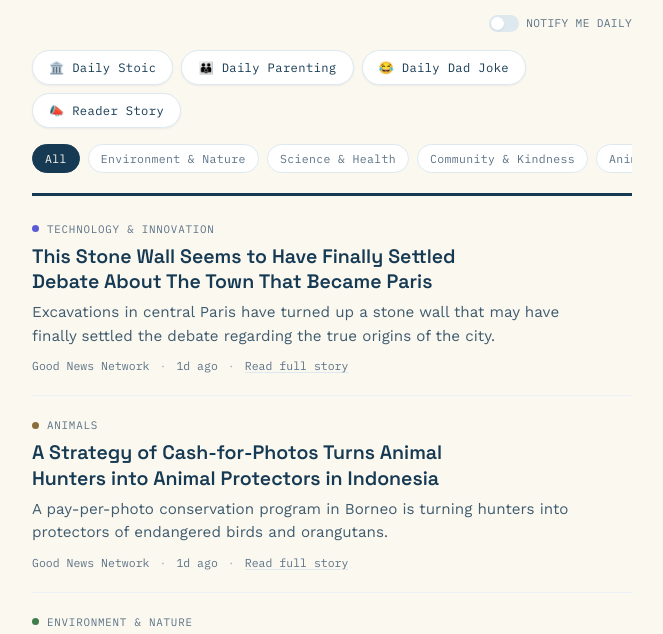
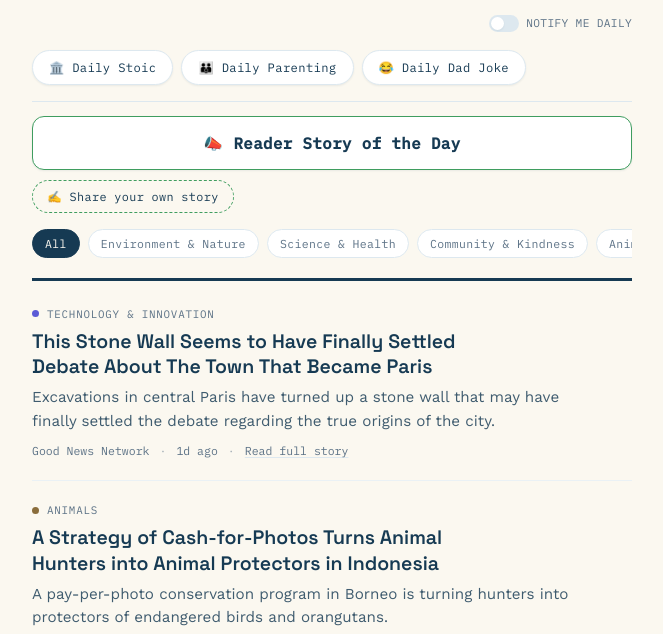
Before and after one commit to joshlorenzen88/be-better-bulletin, a plain HTML site: page index.html in a window 1280 px wide. Shown: the part 131-765 px from the top of the page, without its empty margins (308-971 px from the left). Drawn offline with nearby package versions, Linux system fonts and the light colour scheme; no server answers.

Commit message:
Restyle Reader Story layout: divider, bigger button, collapsible submission form

```diff
--- a/index.html
+++ b/index.html
@@ -232,6 +232,39 @@
     color: var(--ink);
   }
 
+  .practice-row-divider {
+    border: none;
+    border-top: 1px solid var(--line);
+    margin: 16px 0 14px;
+  }
+  .spotlight-block { margin-bottom: 0; }
+  .practice-btn.spotlight-big-btn {
+    width: 100%;
+    justify-content: center;
+    font-size: 0.98rem;
+    font-weight: 600;
+    padding: 16px 22px;
+    border-radius: 12px;
+    border-color: var(--spotlight);
+  }
+  .spotlight-toggle-row { margin-top: 10px; }
+  .spotlight-toggle-btn {
+    font-family: "IBM Plex Mono", ui-monospace, monospace;
+    font-size: 0.74rem;
+    letter-spacing: 0.03em;
+    background: none;
+    border: 1px dashed var(--spotlight);
+    color: var(--ink);
+    padding: 8px 14px;
+    border-radius: 999px;
+    cursor: pointer;
+  }
+  .spotlight-toggle-btn:focus-visible { outline: 2px solid var(--focus); outline-offset: 2px; }
+  .spotlight-toggle-btn[aria-expanded="true"] {
+    background: var(--spotlight-tint);
+    border-style: solid;
+  }
+
   .practice-panel {
     margin-top: 12px;
     padding: 20px 20px 18px;
@@ -460,7 +493,7 @@
 
   /* ---------- Share Your Story ---------- */
   .spotlight-form-section {
-    margin-top: 28px;
+    margin-top: 14px;
     padding: 22px 20px;
     background: var(--paper-raised);
     border: 1px solid var(--line);
@@ -583,8 +616,14 @@
       <button class="practice-btn" id="btn-stoic" data-practice="stoic" aria-expanded="false">🏛️ Daily Stoic</button>
       <button class="practice-btn" id="btn-parenting" data-practice="parenting" aria-expanded="false">👪 Daily Parenting</button>
       <button class="practice-btn" id="btn-dadjoke" data-practice="dadjoke" aria-expanded="false">😂 Daily Dad Joke</button>
-      <button class="practice-btn" id="btn-spotlight" data-practice="spotlight" aria-expanded="false">📣 Reader Story</button>
     </div>
+
+    <hr class="practice-row-divider" aria-hidden="true">
+
+    <div class="spotlight-block">
+      <button class="practice-btn spotlight-big-btn" id="btn-spotlight" data-practice="spotlight" aria-expanded="false">📣 Reader Story of the Day</button>
+    </div>
+
     <section class="practice-panel" id="practice-panel" aria-label="Daily practice" hidden>
       <div class="practice-eyebrow">
         <span class="practice-eyebrow-label" id="practice-eyebrow-label">—</span>
@@ -599,16 +638,11 @@
       <div class="practice-prompt"><span class="mark">→</span><span id="practice-prompt"></span></div>
     </section>
 
-    <div class="rail" id="rail"></div>
-  </header>
+    <div class="spotlight-toggle-row">
+      <button type="button" class="spotlight-toggle-btn" id="spotlight-toggle-btn" aria-expanded="false" aria-controls="spotlight-form-wrap">✍️ Share your own story</button>
+    </div>
 
-  <main class="feed" id="feed">
-    <div class="skeleton"><div class="skel-line" style="width:30%"></div><div class="skel-line" style="width:80%;height:18px"></div><div class="skel-line" style="width:95%"></div></div>
-    <div class="skeleton"><div class="skel-line" style="width:24%"></div><div class="skel-line" style="width:70%;height:18px"></div><div class="skel-line" style="width:88%"></div></div>
-    <div class="skeleton"><div class="skel-line" style="width:28%"></div><div class="skel-line" style="width:75%;height:18px"></div><div class="skel-line" style="width:60%"></div></div>
-  </main>
-
-  <section class="spotlight-form-section" aria-label="Share your story">
+    <section class="spotlight-form-section" id="spotlight-form-wrap" aria-label="Share your story" hidden>
       <p class="spotlight-form-eyebrow">Share Your Positive Story</p>
       <h2 class="spotlight-form-title">Something good happen to you lately?</h2>
       <p class="spotlight-form-sub">Tell us about it. We read every submission, and feature one reader's story on the page each day.</p>
@@ -631,6 +665,15 @@
         </div>
       </form>
     </section>
+
+    <div class="rail" id="rail"></div>
+  </header>
+
+  <main class="feed" id="feed">
+    <div class="skeleton"><div class="skel-line" style="width:30%"></div><div class="skel-line" style="width:80%;height:18px"></div><div class="skel-line" style="width:95%"></div></div>
+    <div class="skeleton"><div class="skel-line" style="width:24%"></div><div class="skel-line" style="width:70%;height:18px"></div><div class="skel-line" style="width:88%"></div></div>
+    <div class="skeleton"><div class="skel-line" style="width:28%"></div><div class="skel-line" style="width:75%;height:18px"></div><div class="skel-line" style="width:60%"></div></div>
+  </main>
 </div>
 
 <div class="toast" id="toast"></div>
@@ -915,6 +958,7 @@
   setupPracticeButtons();
   fetchSpotlight();
   setupSpotlightForm();
+  setupSpotlightToggle();
 
   function escapeHtml(s) {
     return String(s == null ? "" : s).replace(/[&<>"']/g, function (c) {
@@ -941,6 +985,19 @@
     els.toast.classList.add("show");
     clearTimeout(showToast._t);
     showToast._t = setTimeout(function () { els.toast.classList.remove("show"); }, 2200);
+  }
+
+  // Keeps the "Share your own story" form collapsed until the person clicks
+  // the toggle button, and lets them close it again the same way.
+  function setupSpotlightToggle() {
+    var toggleBtn = document.getElementById("spotlight-toggle-btn");
+    var wrap = document.getElementById("spotlight-form-wrap");
+    if (!toggleBtn || !wrap) return;
+    toggleBtn.addEventListener("click", function () {
+      var willOpen = wrap.hidden;
+      wrap.hidden = !willOpen;
+      toggleBtn.setAttribute("aria-expanded", willOpen ? "true" : "false");
+    });
   }
 
   // ---------- Share Your Story form (submits to Formspree, no page backend) ----------
```
Lines whose indentation alone changed are shown as unchanged.
